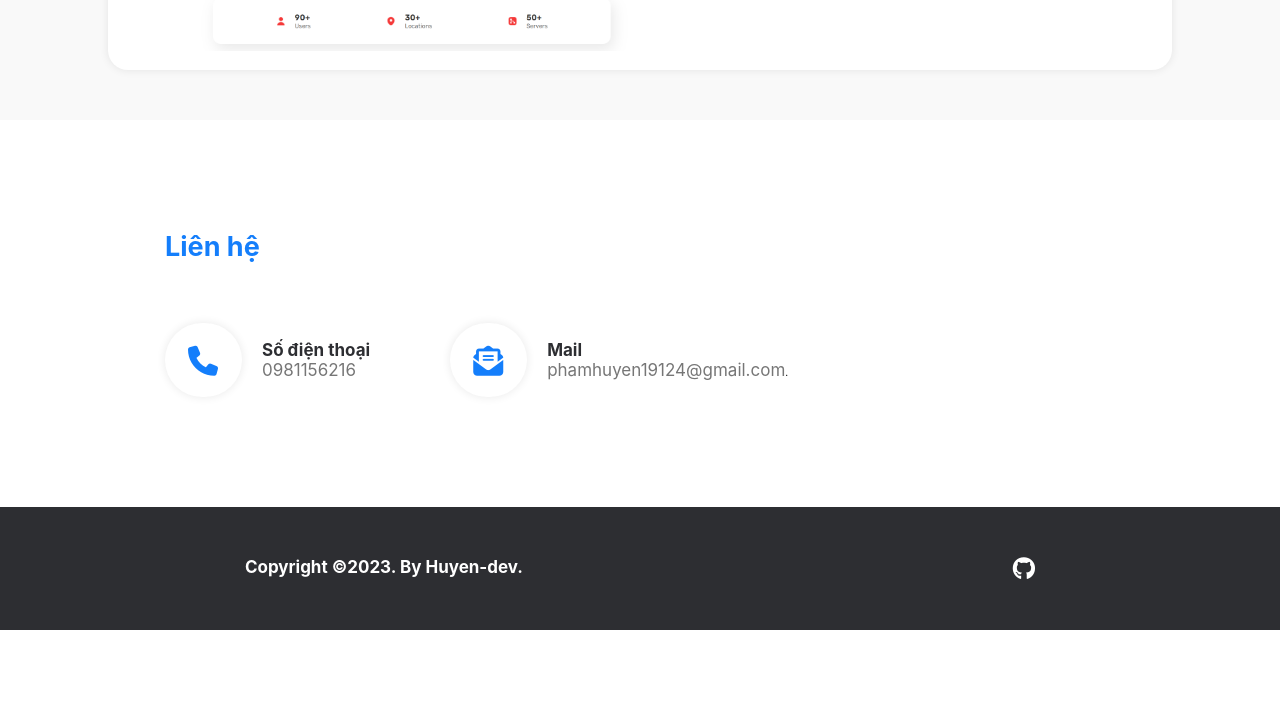
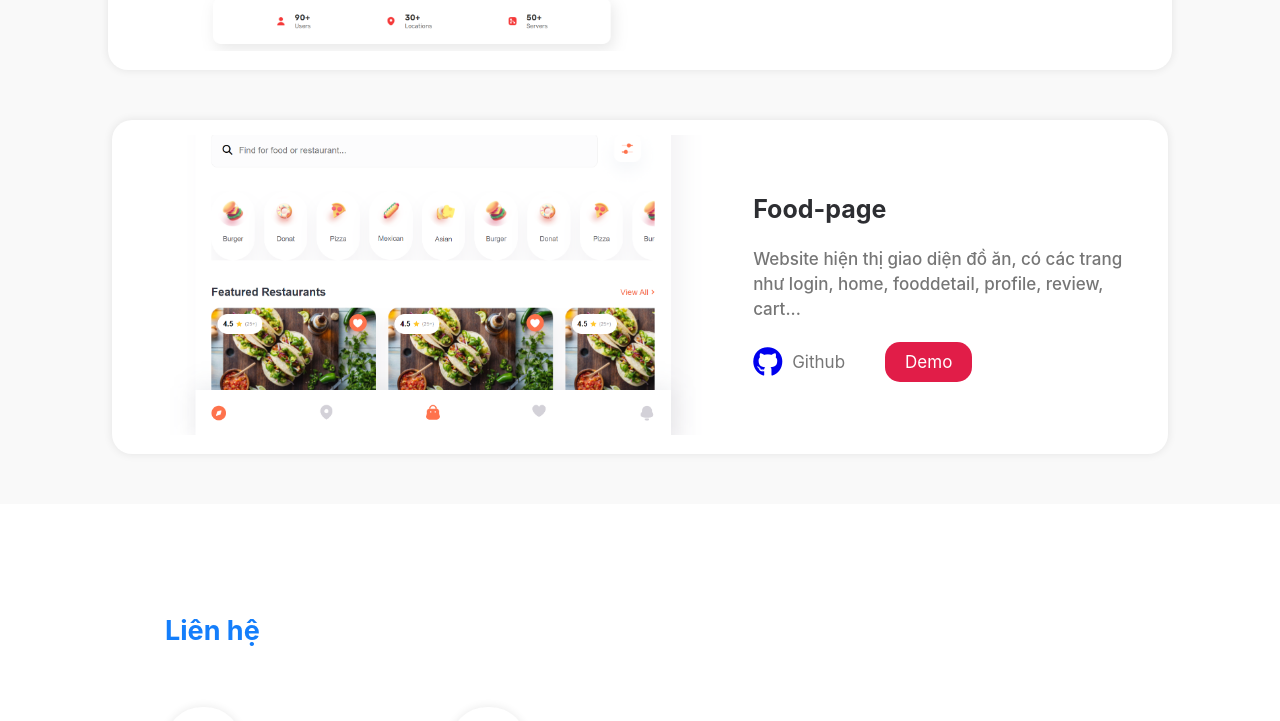
Before and after one commit to huyen-ptt/huyen-cv, a Vue app: page / in a window 1280 px wide. Shown: the part 2235-2956 px from the top of the page. Before the commit the page ends 2865 px from the top, so only its background shows below. Built offline with nearby package versions, Linux system fonts and the light colour scheme.

Commit message:
update project

```diff
--- a/src/components/introduce/project.vue
+++ b/src/components/introduce/project.vue
@@ -35,6 +35,25 @@
             <div class="name">Github</div>
           </a>
           <a class="link-demo btn-demo" href="https://landing-page-huyen.netlify.app" target="_blank">
+            <span>Demo</span>
+          </a>
+        </div>
+      </div>
+    </div>
+    <div class="section-three-small">
+      <div class="title-section-three">
+        <img class="img-home" src="@/assets/page_new/food.png"/>
+      </div>
+      <div class="wrapper-information">
+        <a class="github" href="https://web-food-huyen-ptt.netlify.app" target="_blank">Food-page</a>
+        <div class="gioi-thieu">Website hiện thị giao diện đồ ăn, có các trang như login, home, fooddetail, profile, review, cart...
+        </div>
+        <div class="demo">
+          <a href="https://github.com/huyen-ptt/web-food" class="githubb" target="_blank">
+            <i class="fa-brands fa-github"></i>
+            <div class="name">Github</div>
+          </a>
+          <a class="link-demo btn-demo" href="https://web-food-huyen-ptt.netlify.app" target="_blank">
             <span>Demo</span>
           </a>
         </div>
```
Also changed, not shown: src/assets/page_new/food.png (added).
